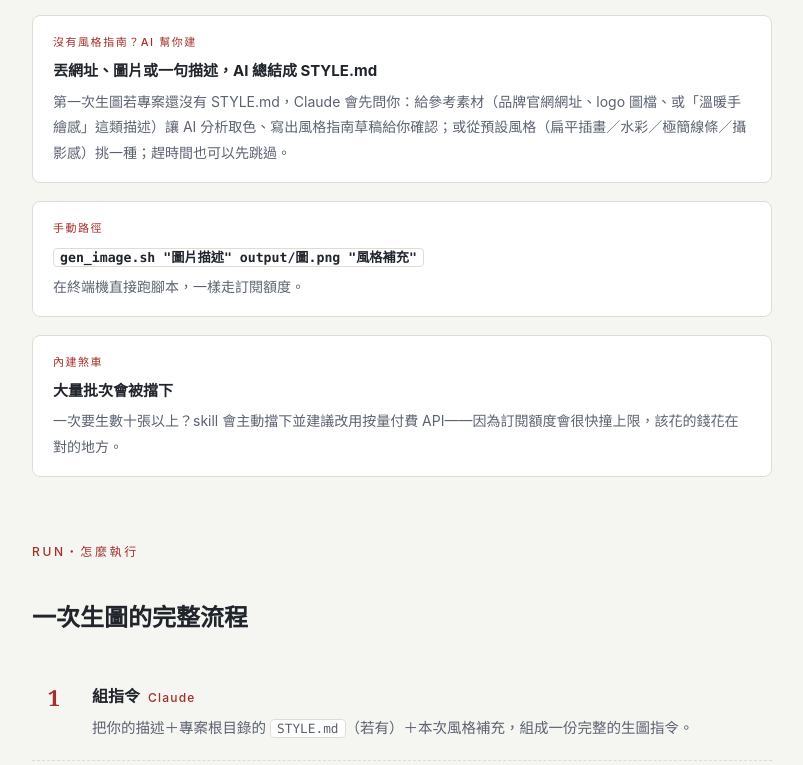
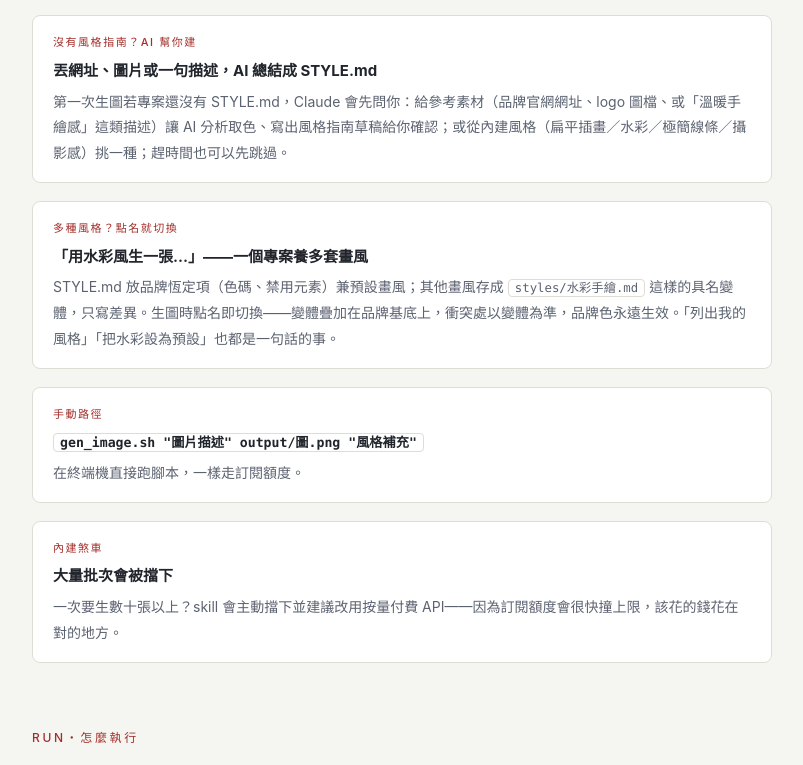
Before and after one commit to med95Albert/codex-image, a plain HTML site: page docs/index.html in a window 1280 px wide. Shown: the part 1375-2140 px from the top of the page, without its empty margins (238-1041 px from the left). Drawn offline with Linux system fonts and the light colour scheme.

Commit message:
v1.2.0 — 多風格支援：STYLE.md 預設兼品牌基底 + styles/ 具名變體
- gen_image.sh 新增 --style <名稱>：基底＋變體同時注入，衝突以變體為準；
  指定不存在的風格會列出現有風格再退出
- SKILL.md 風格決定流程：點名→匹配 styles/ 檔名、沒點名→預設不多問；
  自然語言管理（列出/新增/設為預設/刪除）
- 四條路徑以假 codex shim 功能測試通過（零額度）

Co-Authored-By: Claude Fable 5 <noreply@anthropic.com>

```diff
--- a/docs/index.html
+++ b/docs/index.html
@@ -103,7 +103,12 @@
     <div class="callrow">
       <span class="freq">沒有風格指南？AI 幫你建</span>
       <b>丟網址、圖片或一句描述，AI 總結成 STYLE.md</b>
-      <p>第一次生圖若專案還沒有 STYLE.md，Claude 會先問你：給參考素材（品牌官網網址、logo 圖檔、或「溫暖手繪感」這類描述）讓 AI 分析取色、寫出風格指南草稿給你確認；或從預設風格（扁平插畫／水彩／極簡線條／攝影感）挑一種；趕時間也可以先跳過。</p>
+      <p>第一次生圖若專案還沒有 STYLE.md，Claude 會先問你：給參考素材（品牌官網網址、logo 圖檔、或「溫暖手繪感」這類描述）讓 AI 分析取色、寫出風格指南草稿給你確認；或從內建風格（扁平插畫／水彩／極簡線條／攝影感）挑一種；趕時間也可以先跳過。</p>
+    </div>
+    <div class="callrow">
+      <span class="freq">多種風格？點名就切換</span>
+      <b>「用水彩風生一張…」——一個專案養多套畫風</b>
+      <p>STYLE.md 放品牌恆定項（色碼、禁用元素）兼預設畫風；其他畫風存成 <code>styles/水彩手繪.md</code> 這樣的具名變體，只寫差異。生圖時點名即切換——變體疊加在品牌基底上，衝突處以變體為準，品牌色永遠生效。「列出我的風格」「把水彩設為預設」也都是一句話的事。</p>
     </div>
     <div class="callrow">
       <span class="freq">手動路徑</span>
@@ -155,7 +160,7 @@
     <h2>你得到什麼</h2>
     <div class="cardgrid">
       <div class="card"><span class="tag">成本</span><h3>零額外 API 費</h3><p>已經在付 ChatGPT 訂閱？生圖就包含在裡面。不用再開一個 OpenAI API 帳單。</p></div>
-      <div class="card"><span class="tag">品牌</span><h3>風格自動一致</h3><p>STYLE.md 寫一次，之後每張圖自動套用品牌色、插畫風格、禁用元素——不用每次重新描述。</p></div>
+      <div class="card"><span class="tag">品牌</span><h3>風格自動一致，多風格可切換</h3><p>STYLE.md 寫一次，每張圖自動套用品牌色與禁用元素；多套畫風存成具名變體，點名即切換，品牌基底永遠生效。</p></div>
       <div class="card"><span class="tag">正確性</span><h3>QR code 真的能掃</h3><p>程式化元素用程式生成，不是 AI 近似。QR code 連得上、圖表數據對、中文不亂碼。</p></div>
       <div class="card"><span class="tag">工作流</span><h3>不用切換視窗</h3><p>寫文案、做網頁、生配圖，全部在同一個 Claude Code session 裡完成，圖直接存進專案資料夾。</p></div>
       <div class="card"><span class="tag">防呆</span><h3>不會誤走付費 API</h3><p>腳本偵測到 API key 環境變數就擋下並教你怎麼處理——省錢路線由程式守門，不靠記性。</p></div>
```
Also changed, not shown: .claude-plugin/marketplace.json, .claude-plugin/plugin.json, 6 other files.
